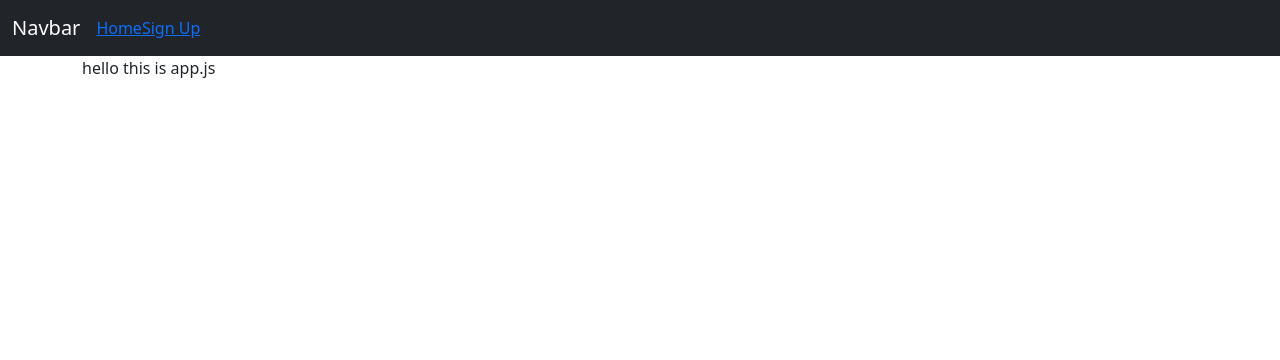
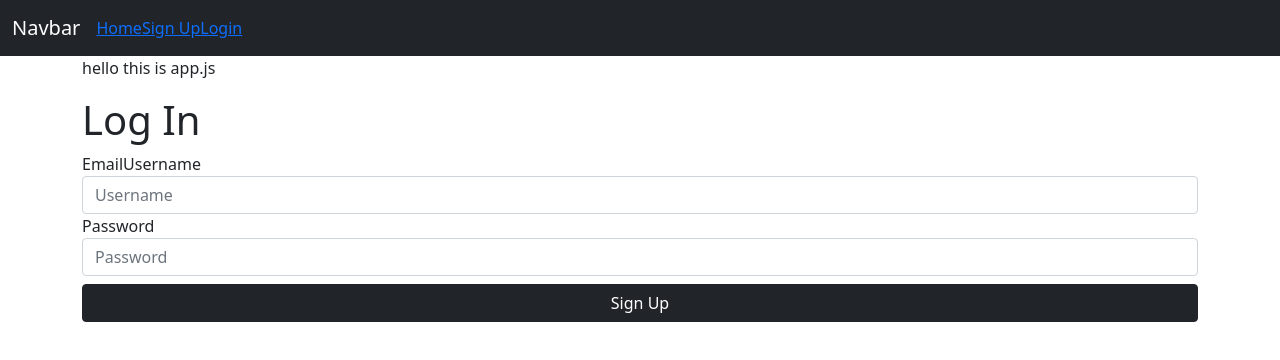
Before and after one commit to kmehner/react-for-flask, a React (Create React App) app in the folder react-blog/: page /login in a window 1280 px wide. Shown: the top 360 px of the page. Built offline with nearby package versions, Linux system fonts and the light colour scheme.

Commit message:
Added login, issue with link in nav

```diff
--- a/react-blog/src/App.js
+++ b/react-blog/src/App.js
@@ -4,7 +4,7 @@ import AlertMessage from "./components/AlertMessage";
 import Nav from "./components/Nav";
 import Home from "./views/Home"
 import Signup from "./views/SignUp";
-
+import Login from "./views/Login";
 
 
 export default class App extends Component{
@@ -14,13 +14,24 @@ export default class App extends Component{
       this.state = {
           base_url: 'https://kekambas-blog.herokuapp.com/',
           message: null,
-          category: null
+          category: null,
+          loggedIn: localStorage.getItem('token') ? true : false
       }
   }
 
   flashMessage = (message, category) => {
     this.setState({message, category})
   }
+
+  login = () => {
+    this.setState({loggedIn: true})
+  };
+
+  logout = () => {
+    localStorage.removeItem('token');
+    this.flashMessage("You have successfully logged out", "success");
+    this.setState({loggedIn: false});
+  };
 
   render(){
     return(
@@ -32,6 +43,7 @@ export default class App extends Component{
           <Routes>
             {/* <Route path="/"        element={<Home />} /> */}
             <Route path='/sign-up' element={<Signup base_url = {this.state.base_url} flashMessage={this.flashMessage}/>}/>
+            <Route path="/login"   element={<Login  base_url = {this.state.base_url} flashMessage={this.flashMessage} loggedIn={this.state.loggedIn}/>}/>
           </Routes>
         </div>
       </div>
--- a/react-blog/src/components/Nav.js
+++ b/react-blog/src/components/Nav.js
@@ -13,6 +13,7 @@ export default function Nav() {
               <div className="navbar-nav">
                   <a href='/'>Home</a>
                   <a href='/sign-up'>Sign Up</a>
+                  <a href='/login'>Login</a>
               </div>
             </div>
         </div>
--- a/react-blog/src/views/Login.js
+++ b/react-blog/src/views/Login.js
@@ -4,17 +4,41 @@ import { useNavigate } from "react-router-dom";
 export default function Login(props){
     let navigate = useNavigate();
     let base_url = props.base_url
-    const handleSubmit = (e) => {
+
+    const handleSubmit = async (e) => {
         e.preventDefault();
 
         console.log('Handle Submit')
 
         //Login request
-        var myHeaders = new Headers();
+        let username = e.target.username.value;
+        let password = e.target.password.value;
 
+        let myHeaders = new Headers();
+        myHeaders.append('Authorization', "Basic " + btoa(`${username}:${password}`))
 
+        var requestOptions = {
+            method: 'POST',
+            headers: myHeaders,
+            redirect: 'follow'
 
+        }
 
+        fetch(`${base_url}/auth/token`, requestOptions)
+            .then(res => res.json())
+            .then (data => {
+
+                if (data.error){
+                    this.props.flashMessage('Your username/password is incorrect', 'danger')
+                } else {
+                    let token = data.token
+                    localStorage.setItem('token', token)
+                    props.flashMessage("You have successfully logged in.", "success")
+                    props.login()
+                    navigate('/')
+
+                }
+            })
     }
 
     return(
```
